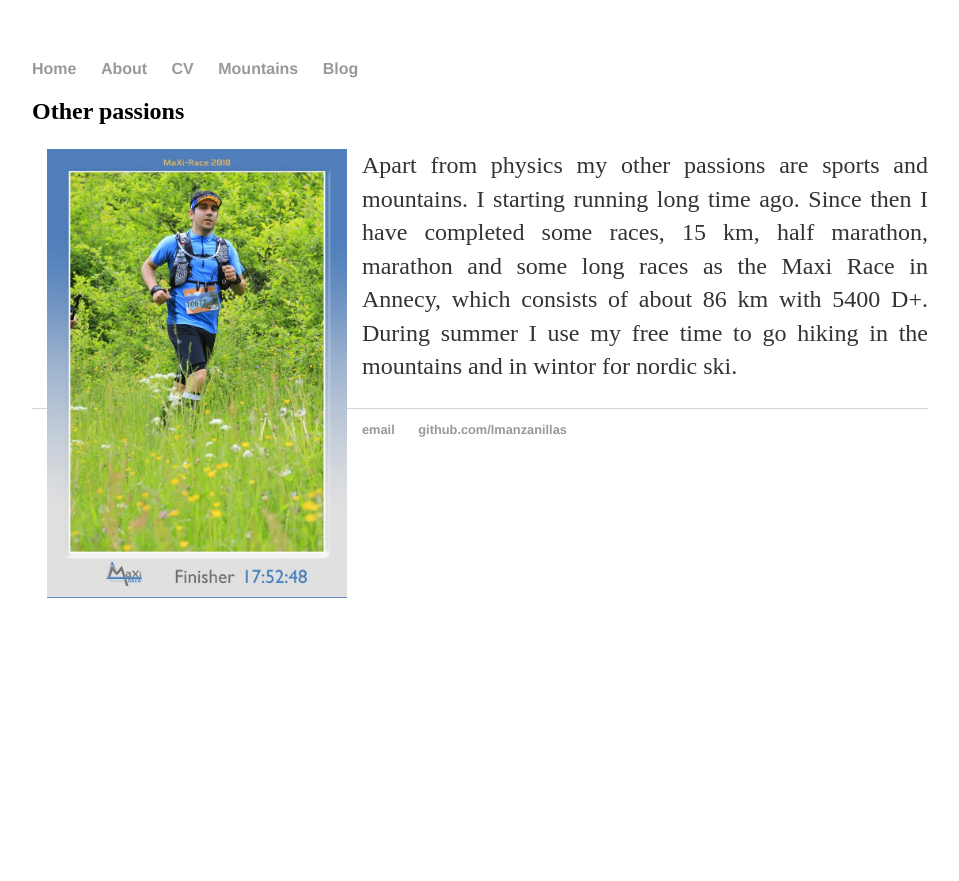
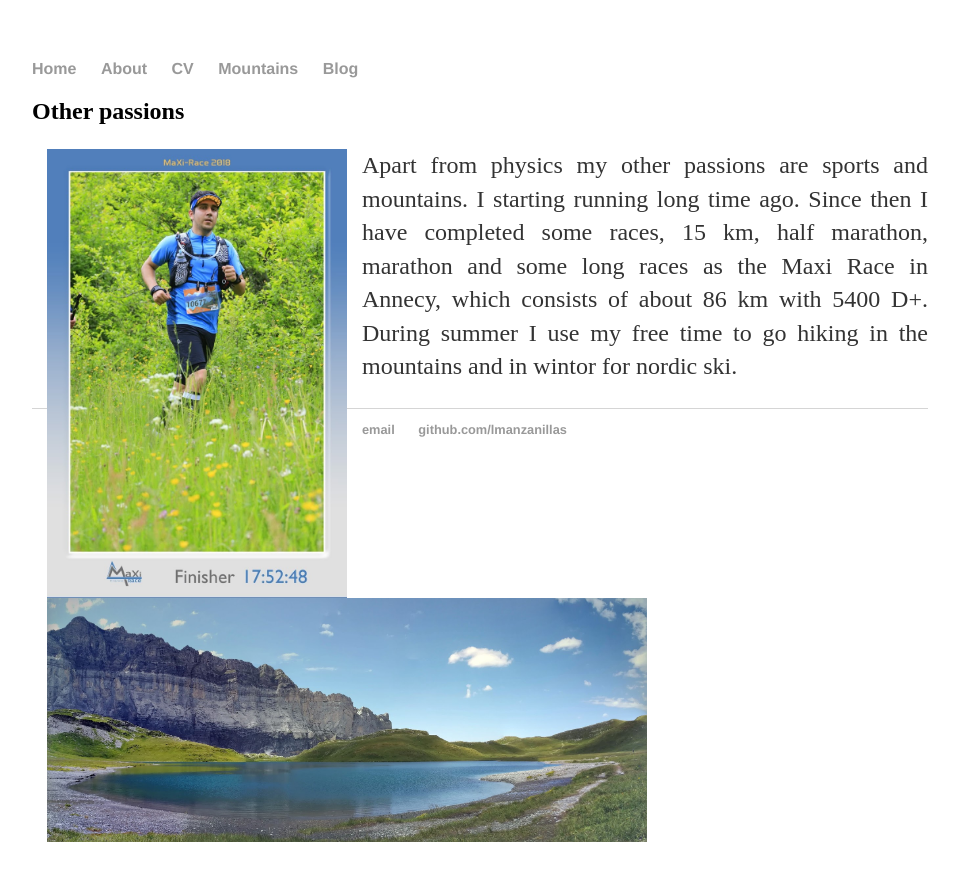
Before and after one commit to lmanzanillas/lmanzanillas.github.io, a Jekyll site: the page built from mountains/index.html, in a window 1280 px wide. Shown: the top 881 px of the page, without its empty margins (160-1119 px from the left). Built offline with Jekyll 4.4.1, drawn with Linux system fonts in a browser that asks for light colours.

Commit message:
add photo

```diff
--- a/mountains/index.html
+++ b/mountains/index.html
@@ -8,6 +8,7 @@ title: Mountains
 	<p style="margin-top: 20px;"></p>
         <p align="justify"> Apart from physics my other passions are sports and mountains. I starting running long time ago. Since then I have completed some races, 15 km, half marathon, marathon and some long races	as the Maxi Race in Annecy, which consists of about 86 km with 5400 D+. During summer I use my free time to go hiking in the mountains and in wintor for nordic ski.</p>
 
+	<p><img style="padding:0 15px; float:left;"src="Lac_alpes.jpg" alt="Simply Easy Learning" width="600"/> </p>
 
 
 </div><!-- /.blurb -->
```
